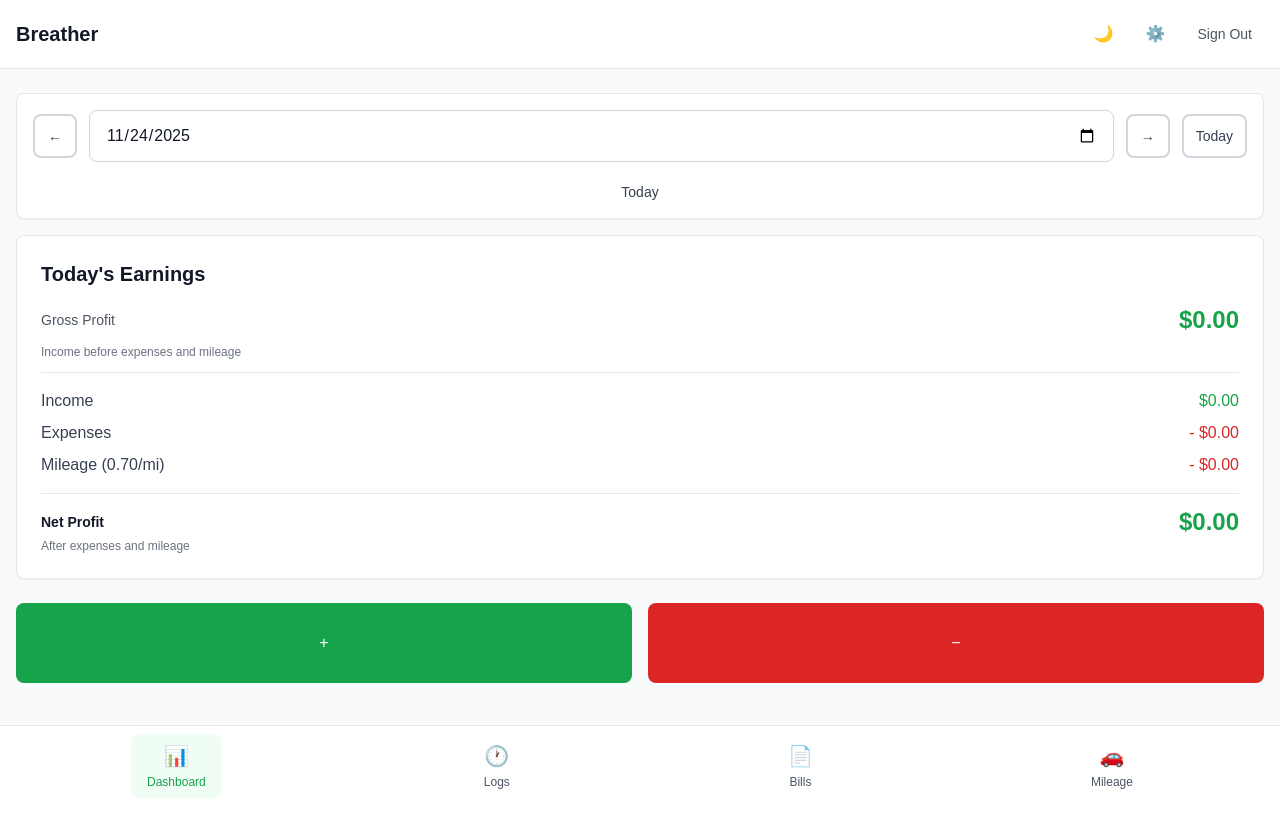
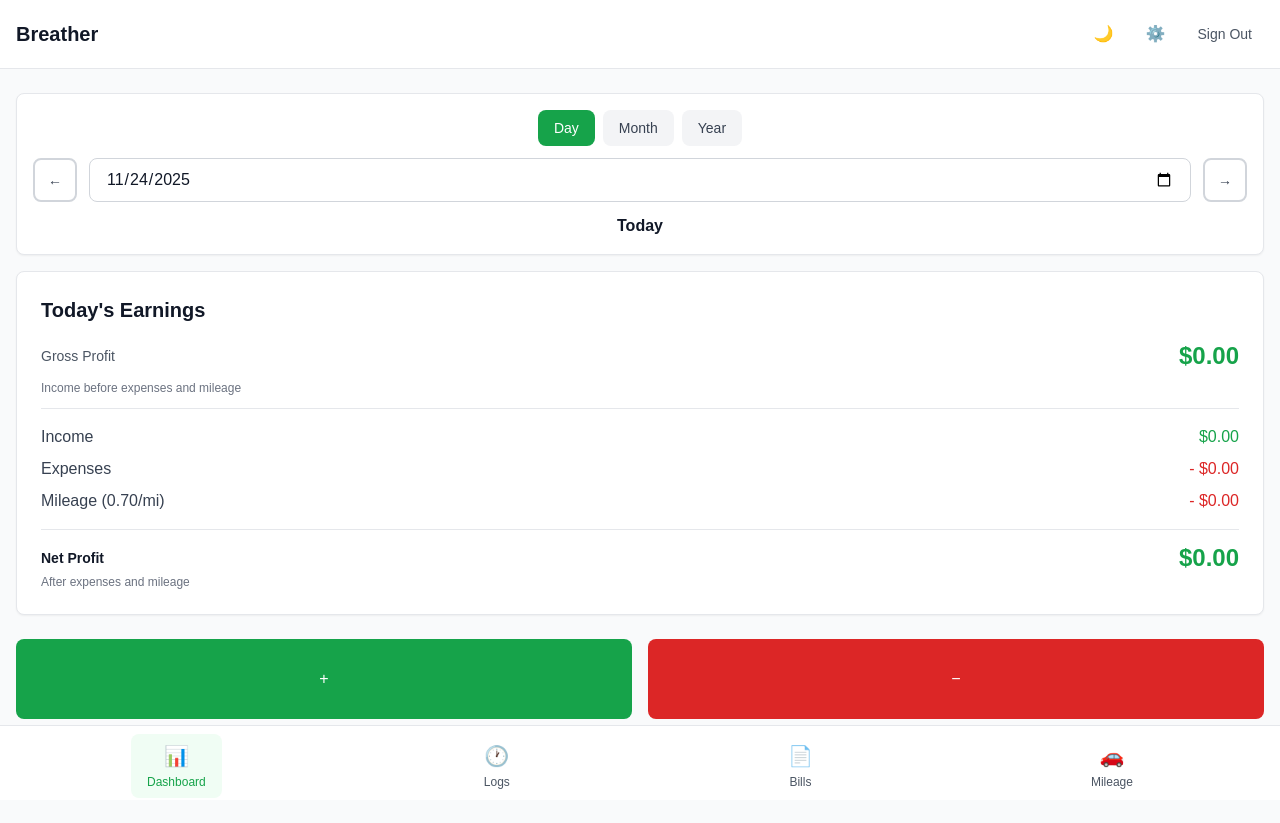
Before and after one commit to RichardMcSorley/breather, a Next.js app: page /dashboard in a window 1280 px wide. Before the commit the page ends 800 px from the top, so only its background shows below. Built offline with nearby package versions, Linux system fonts and the light colour scheme; no server answers; the database is empty; sample sign-in values are in the browser's storage.

Commit message:
feat: Add date view modes to dashboard and API
Implement day, month, and year views for the dashboard. Update the API to support these views for summary data.

Co-authored-by: richard.mcsorley <richard.mcsorley@hey.com>

```diff
--- a/app/(dashboard)/dashboard/page.tsx
+++ b/app/(dashboard)/dashboard/page.tsx
@@ -55,13 +55,16 @@ export default function DashboardPage() {
     return `${today.getFullYear()}-${String(today.getMonth() + 1).padStart(2, '0')}-${String(today.getDate()).padStart(2, '0')}`;
   };
   const [selectedDate, setSelectedDate] = useState<string>(getTodayDateString());
+  const [viewMode, setViewMode] = useState<"day" | "month" | "year">("day");
 
   useEffect(() => {
     if (session?.user?.id) {
       fetchSummary();
+      if (viewMode === "day") {
         loadTodayPayments();
       }
-  }, [session, selectedDate]);
+    }
+  }, [session, selectedDate, viewMode]);
 
   const loadTodayPayments = async () => {
     try {
@@ -156,7 +159,11 @@ export default function DashboardPage() {
   const fetchSummary = async () => {
     try {
       setLoading(true);
-      const res = await fetch(`/api/summary?localDate=${selectedDate}`);
+      const params = new URLSearchParams({
+        localDate: selectedDate,
+        viewMode: viewMode,
+      });
+      const res = await fetch(`/api/summary?${params.toString()}`);
       if (res.ok) {
         const data = await res.json();
         setSummary(data);
@@ -208,11 +215,54 @@ export default function DashboardPage() {
     });
   };
 
-  const formatSelectedDateDisplay = (dateString: string) => {
-    const [year, month, day] = dateString.split("-").map(Number);
+
+  const navigateDate = (direction: "prev" | "next") => {
+    const [year, month, day] = selectedDate.split("-").map(Number);
+    const currentDate = new Date(year, month - 1, day);
+    const newDate = new Date(currentDate);
+
+    if (viewMode === "day") {
+      newDate.setDate(newDate.getDate() + (direction === "next" ? 1 : -1));
+    } else if (viewMode === "month") {
+      newDate.setMonth(newDate.getMonth() + (direction === "next" ? 1 : -1));
+    } else if (viewMode === "year") {
+      newDate.setFullYear(newDate.getFullYear() + (direction === "next" ? 1 : -1));
+    }
+
+    const newDateString = `${newDate.getFullYear()}-${String(newDate.getMonth() + 1).padStart(2, '0')}-${String(newDate.getDate()).padStart(2, '0')}`;
+    setSelectedDate(newDateString);
+  };
+
+  const isDateBeyondToday = () => {
+    const [year, month, day] = selectedDate.split("-").map(Number);
+    const selected = new Date(year, month - 1, day);
+    const today = new Date();
+    today.setHours(0, 0, 0, 0);
+    selected.setHours(0, 0, 0, 0);
+
+    if (viewMode === "day") {
+      return selected > today;
+    } else if (viewMode === "month") {
+      const selectedMonth = new Date(year, month - 1, 1);
+      const todayMonth = new Date(today.getFullYear(), today.getMonth(), 1);
+      return selectedMonth > todayMonth;
+    } else if (viewMode === "year") {
+      return year > today.getFullYear();
+    }
+    return false;
+  };
+
+  const handleDateChange = (e: React.ChangeEvent<HTMLInputElement>) => {
+    setSelectedDate(e.target.value);
+  };
+
+  const getDisplayText = () => {
+    const [year, month, day] = selectedDate.split("-").map(Number);
     const date = new Date(year, month - 1, day);
     const today = new Date();
     today.setHours(0, 0, 0, 0);
+
+    if (viewMode === "day") {
       const selectedDateObj = new Date(date);
       selectedDateObj.setHours(0, 0, 0, 0);
 
@@ -230,23 +280,15 @@ export default function DashboardPage() {
         day: "numeric",
         year: date.getFullYear() !== today.getFullYear() ? "numeric" : undefined,
       });
-  };
-
-  const navigateDate = (direction: "prev" | "next") => {
-    const [year, month, day] = selectedDate.split("-").map(Number);
-    const currentDate = new Date(year, month - 1, day);
-    const newDate = new Date(currentDate);
-    newDate.setDate(newDate.getDate() + (direction === "next" ? 1 : -1));
-    const newDateString = `${newDate.getFullYear()}-${String(newDate.getMonth() + 1).padStart(2, '0')}-${String(newDate.getDate()).padStart(2, '0')}`;
-    setSelectedDate(newDateString);
-  };
-
-  const handleDateChange = (e: React.ChangeEvent<HTMLInputElement>) => {
-    setSelectedDate(e.target.value);
-  };
-
-  const goToToday = () => {
-    setSelectedDate(getTodayDateString());
+    } else if (viewMode === "month") {
+      return date.toLocaleDateString("en-US", {
+        month: "long",
+        year: "numeric",
+      });
+    } else if (viewMode === "year") {
+      return year.toString();
+    }
+    return "";
   };
 
   const handleAddTransaction = (type: "income" | "expense") => {
@@ -273,47 +315,119 @@ export default function DashboardPage() {
     <Layout>
       {/* Date Navigation */}
       <Card className="p-4 mb-4">
-        <div className="flex items-center gap-3 flex-wrap">
+        <div className="space-y-3">
+          {/* View Mode Selector */}
+          <div className="flex items-center justify-center gap-2">
+            <button
+              onClick={() => {
+                setViewMode("day");
+                // Keep the current date when switching to day view
+              }}
+              className={`px-4 py-2 rounded-lg text-sm font-medium transition-colors ${
+                viewMode === "day"
+                  ? "bg-green-600 dark:bg-green-700 text-white"
+                  : "bg-gray-100 dark:bg-gray-800 text-gray-700 dark:text-gray-300 hover:bg-gray-200 dark:hover:bg-gray-700"
+              }`}
+            >
+              Day
+            </button>
+            <button
+              onClick={() => {
+                setViewMode("month");
+                // Set to first of the month when switching to month view
+                const [year, month] = selectedDate.split("-").map(Number);
+                setSelectedDate(`${year}-${String(month).padStart(2, '0')}-01`);
+              }}
+              className={`px-4 py-2 rounded-lg text-sm font-medium transition-colors ${
+                viewMode === "month"
+                  ? "bg-green-600 dark:bg-green-700 text-white"
+                  : "bg-gray-100 dark:bg-gray-800 text-gray-700 dark:text-gray-300 hover:bg-gray-200 dark:hover:bg-gray-700"
+              }`}
+            >
+              Month
+            </button>
+            <button
+              onClick={() => {
+                setViewMode("year");
+                // Set to January 1st when switching to year view
+                const [year] = selectedDate.split("-").map(Number);
+                setSelectedDate(`${year}-01-01`);
+              }}
+              className={`px-4 py-2 rounded-lg text-sm font-medium transition-colors ${
+                viewMode === "year"
+                  ? "bg-green-600 dark:bg-green-700 text-white"
+                  : "bg-gray-100 dark:bg-gray-800 text-gray-700 dark:text-gray-300 hover:bg-gray-200 dark:hover:bg-gray-700"
+              }`}
+            >
+              Year
+            </button>
+          </div>
+
+          {/* Date Navigation Controls */}
+          <div className="flex items-center gap-3">
             <Button
               variant="outline"
               size="sm"
               onClick={() => navigateDate("prev")}
-            className="min-w-[44px]"
-            aria-label="Previous day"
+              className="min-w-[44px] h-10 flex items-center justify-center"
+              aria-label={`Previous ${viewMode}`}
             >
               ←
             </Button>
 
             <div className="flex-1 min-w-[200px]">
+              {viewMode === "day" ? (
                 <Input
                   type="date"
                   value={selectedDate}
                   onChange={handleDateChange}
-              className="w-full"
+                  className="w-full h-10"
                 />
+              ) : viewMode === "month" ? (
+                <Input
+                  type="month"
+                  value={`${selectedDate.split("-")[0]}-${selectedDate.split("-")[1]}`}
+                  onChange={(e) => {
+                    const [year, month] = e.target.value.split("-");
+                    setSelectedDate(`${year}-${month}-01`);
+                  }}
+                  className="w-full h-10"
+                />
+              ) : (
+                <Input
+                  type="number"
+                  value={selectedDate.split("-")[0]}
+                  onChange={(e) => {
+                    const year = e.target.value;
+                    setSelectedDate(`${year}-01-01`);
+                  }}
+                  min="2000"
+                  max={new Date().getFullYear() + 10}
+                  className="w-full h-10"
+                  placeholder="Year"
+                />
+              )}
             </div>
 
             <Button
               variant="outline"
               size="sm"
-            onClick={() => navigateDate("next")}
-            className="min-w-[44px]"
-            aria-label="Next day"
+              onClick={() => {
+                if (!isDateBeyondToday()) {
+                  navigateDate("next");
+                }
+              }}
+              disabled={isDateBeyondToday()}
+              className="min-w-[44px] h-10 flex items-center justify-center"
+              aria-label={`Next ${viewMode}`}
             >
               →
             </Button>
+          </div>
 
-          <Button
-            variant="outline"
-            size="sm"
-            onClick={goToToday}
-            className="whitespace-nowrap"
-          >
-            Today
-          </Button>
-
-          <div className="w-full text-center mt-2 text-sm font-medium text-gray-700 dark:text-gray-300">
-            {formatSelectedDateDisplay(selectedDate)}
+          {/* Display Text */}
+          <div className="text-center text-base font-semibold text-gray-900 dark:text-white">
+            {getDisplayText()}
           </div>
         </div>
       </Card>
@@ -324,7 +438,11 @@ export default function DashboardPage() {
             <Card className="p-6">
               <div className="flex items-center justify-between mb-4">
                 <h2 className="text-xl font-bold text-gray-900 dark:text-white">
-                  {formatSelectedDateDisplay(selectedDate)}&apos;s Earnings
+                  {viewMode === "day"
+                    ? `${getDisplayText()}'s Earnings`
+                    : viewMode === "month"
+                    ? `${getDisplayText()} Earnings`
+                    : `${getDisplayText()} Earnings`}
                 </h2>
               </div>
 
--- a/app/api/summary/route.ts
+++ b/app/api/summary/route.ts
@@ -4,7 +4,7 @@ import { authOptions } from "../auth/[...nextauth]/config";
 import connectDB from "@/lib/mongodb";
 import Transaction from "@/lib/models/Transaction";
 import UserSettings from "@/lib/models/UserSettings";
-import { startOfMonth, endOfMonth, subDays, startOfDay, endOfDay, differenceInDays } from "date-fns";
+import { startOfMonth, endOfMonth, startOfYear, endOfYear, subDays, startOfDay, endOfDay, differenceInDays } from "date-fns";
 import { handleApiError } from "@/lib/api-error-handler";
 import Mileage from "@/lib/models/Mileage";
 import Bill from "@/lib/models/Bill";
@@ -22,6 +22,7 @@ export async function GET(request: NextRequest) {
     // Get user's local date from query params if provided, otherwise use server date
     const { searchParams } = new URL(request.url);
     const localDateStr = searchParams.get("localDate");
+    const viewMode = searchParams.get("viewMode") || "day";
 
     let now: Date;
     if (localDateStr) {
@@ -38,68 +39,125 @@ export async function GET(request: NextRequest) {
       now = new Date(Date.UTC(utcYear, utcMonth, utcDay, 0, 0, 0, 0));
     }
 
-    // Use date-fns functions - they work with Date objects
-    // Since we're using UTC dates, the calculations will be correct
+    // Determine date range based on view mode
+    let rangeStart: Date;
+    let rangeEnd: Date;
+    let todayStart: Date;
+    let todayEnd: Date;
+
+    if (viewMode === "year") {
+      rangeStart = startOfYear(now);
+      rangeEnd = endOfYear(now);
+      // For year view, use the full year range
+      todayStart = new Date(rangeStart);
+      todayStart.setUTCHours(0, 0, 0, 0);
+      todayEnd = new Date(rangeEnd);
+      todayEnd.setUTCHours(23, 59, 59, 999);
+    } else if (viewMode === "month") {
+      rangeStart = startOfMonth(now);
+      rangeEnd = endOfMonth(now);
+      // For month view, use the full month range
+      todayStart = new Date(rangeStart);
+      todayStart.setUTCHours(0, 0, 0, 0);
+      todayEnd = new Date(rangeEnd);
+      todayEnd.setUTCHours(23, 59, 59, 999);
+    } else {
+      // Day view - use the selected day
+      rangeStart = startOfMonth(now);
+      rangeEnd = endOfMonth(now);
+      // For today's range, manually set UTC hours to ensure we get the full day in UTC
+      todayStart = new Date(now);
+      todayStart.setUTCHours(0, 0, 0, 0);
+      todayEnd = new Date(now);
+      todayEnd.setUTCHours(23, 59, 59, 999);
+    }
+
     const monthStart = startOfMonth(now);
     const monthEnd = endOfMonth(now);
     const thirtyDaysAgo = subDays(now, 30);
 
-    // For today's range, manually set UTC hours to ensure we get the full day in UTC
-    const todayStart = new Date(now);
-    todayStart.setUTCHours(0, 0, 0, 0);
-    const todayEnd = new Date(now);
-    todayEnd.setUTCHours(23, 59, 59, 999);
-
     const settings = await UserSettings.findOne({ userId: session.user.id }).lean();
 
-    // Get transactions for the current month
+    // Get transactions for the selected range (day/month/year)
     const transactionQuery: any = {
       userId: session.user.id,
       date: {
-        $gte: monthStart,
-        $lte: monthEnd,
+        $gte: todayStart,
+        $lte: todayEnd,
       },
     };
 
     const transactions = await Transaction.find(transactionQuery).lean();
     const relevantTransactions = transactions;
 
-    // Get active bills for the current month
+    // Get active bills
     const activeBills = await Bill.find({
       userId: session.user.id,
       isActive: true,
     }).lean();
 
-    // Calculate bills due this month and their actual due dates
-    // Use UTC methods to get year/month
-    const currentYear = now.getUTCFullYear();
-    const currentMonth = now.getUTCMonth();
-
+    // Calculate bills due for the selected period
     let totalBillsDue = 0;
     let lastDueDate: Date | null = null;
 
-    for (const bill of activeBills) {
-      // Calculate the actual due date for this month in UTC
-      const dueDay = bill.dueDate;
-      // Create date for this month's due date in UTC
-      const billDueDate = new Date(Date.UTC(currentYear, currentMonth, dueDay, 23, 59, 59, 999));
+    if (viewMode === "year") {
+      // For year view, calculate bills for all months in the year
+      const year = now.getUTCFullYear();
+      for (let month = 0; month < 12; month++) {
+        for (const bill of activeBills) {
+          const dueDay = bill.dueDate;
+          const billDueDate = new Date(Date.UTC(year, month, dueDay, 23, 59, 59, 999));
 
-      totalBillsDue += bill.amount;
+          // Only count bills within the year range
+          if (billDueDate >= todayStart && billDueDate <= todayEnd) {
+            totalBillsDue += bill.amount;
+            if (!lastDueDate || billDueDate > lastDueDate) {
+              lastDueDate = billDueDate;
+            }
+          }
+        }
+      }
+    } else if (viewMode === "month") {
+      // For month view, calculate bills for the selected month
+      const currentYear = now.getUTCFullYear();
+      const currentMonth = now.getUTCMonth();
 
-      // Track the latest due date (whether past or future)
-      if (!lastDueDate || billDueDate > lastDueDate) {
-        lastDueDate = billDueDate;
+      for (const bill of activeBills) {
+        const dueDay = bill.dueDate;
+        const billDueDate = new Date(Date.UTC(currentYear, currentMonth, dueDay, 23, 59, 59, 999));
+
+        totalBillsDue += bill.amount;
+        if (!lastDueDate || billDueDate > lastDueDate) {
+          lastDueDate = billDueDate;
+        }
+      }
+    } else {
+      // For day view, calculate bills for the current month (existing logic)
+      const currentYear = now.getUTCFullYear();
+      const currentMonth = now.getUTCMonth();
+
+      for (const bill of activeBills) {
+        const dueDay = bill.dueDate;
+        const billDueDate = new Date(Date.UTC(currentYear, currentMonth, dueDay, 23, 59, 59, 999));
+
+        totalBillsDue += bill.amount;
+        if (!lastDueDate || billDueDate > lastDueDate) {
+          lastDueDate = billDueDate;
+        }
       }
     }
 
     // Calculate days until last bill is due (can be negative if overdue)
     const daysUntilLastBill = lastDueDate ? differenceInDays(lastDueDate, now) : 0;
 
-    // Get all mileage entries (for total calculation)
+    // Get all mileage entries for the selected range
+    const mileageStartDate = viewMode === "year" ? startOfYear(now) : viewMode === "month" ? startOfMonth(now) : thirtyDaysAgo;
+
     const mileageEntries = await Mileage.find({
       userId: session.user.id,
       date: {
-        $gte: thirtyDaysAgo,
+        $gte: mileageStartDate,
+        $lte: todayEnd,
       },
     })
       .sort({ date: 1, createdAt: 1 })
@@ -109,7 +167,8 @@ export async function GET(request: NextRequest) {
     const workMileageEntries = await Mileage.find({
       userId: session.user.id,
       date: {
-        $gte: thirtyDaysAgo,
+        $gte: mileageStartDate,
+        $lte: todayEnd,
       },
       classification: "work",
     })
@@ -165,9 +224,26 @@ export async function GET(request: NextRequest) {
     // Free cash = income - variable expenses - total bills due (all bills for the month)
     const freeCash = grossTotal - variableExpenses - totalBillsDue;
 
-    // Calculate actual daily patterns from transactions
-    const daysInMonth = now.getDate(); // Days that have passed this month
-    const actualDays = Math.max(daysInMonth, 1); // At least 1 day to avoid division by zero
+    // Calculate actual days in the period
+    let actualDays: number;
+    const today = new Date();
+    today.setUTCHours(0, 0, 0, 0);
+
+    if (viewMode === "year") {
+      const yearStart = startOfYear(now);
+      // Use the earlier of today or the end of the selected year
+      const endDate = today < todayEnd ? today : todayEnd;
+      const daysDiff = Math.floor((endDate.getTime() - yearStart.getTime()) / (1000 * 60 * 60 * 24));
+      actualDays = Math.max(daysDiff + 1, 1);
+    } else if (viewMode === "month") {
+      const monthStart = startOfMonth(now);
+      // Use the earlier of today or the end of the selected month
+      const endDate = today < todayEnd ? today : todayEnd;
+      const daysDiff = Math.floor((endDate.getTime() - monthStart.getTime()) / (1000 * 60 * 60 * 24));
+      actualDays = Math.max(daysDiff + 1, 1);
+    } else {
+      actualDays = 1; // Day view is always 1 day
+    }
 
     // Calculate average daily income
     const averageDailyIncome = grossTotal / actualDays;
@@ -222,9 +298,9 @@ export async function GET(request: NextRequest) {
       daysToBreakEven = Math.max(0, daysUntilLastBill);
     }
 
-    // For today's earnings, show ALL transactions from today
-    // Only exclude bills from today's display
-    const allTodayTransactions = await Transaction.find({
+    // For period earnings (day/month/year), show ALL transactions from the period
+    // Only exclude bills from the display
+    const allPeriodTransactions = await Transaction.find({
       userId: session.user.id,
       date: {
         $gte: todayStart,
@@ -232,22 +308,22 @@ export async function GET(request: NextRequest) {
       },
     }).lean();
 
-    const todayTransactions = allTodayTransactions.filter((t) => {
+    const periodTransactions = allPeriodTransactions.filter((t) => {
       return !t.isBill;
     });
 
-    const todayIncome = todayTransactions
+    const todayIncome = periodTransactions
       .filter((t) => t.type === "income")
       .reduce((sum, t) => sum + t.amount, 0);
 
-    const todayExpenses = todayTransactions
+    const todayExpenses = periodTransactions
       .filter((t) => t.type === "expense")
       .reduce((sum, t) => sum + t.amount, 0);
 
     const todayNet = todayIncome - todayExpenses;
 
-    // Calculate today's work mileage for tax deductions
-    const todayWorkMileageEntries = await Mileage.find({
+    // Calculate period's work mileage for tax deductions
+    const periodWorkMileageEntries = await Mileage.find({
       userId: session.user.id,
       date: {
         $gte: todayStart,
@@ -259,11 +335,11 @@ export async function GET(request: NextRequest) {
       .lean();
 
     let todayMileageMiles = 0;
-    if (todayWorkMileageEntries.length >= 2) {
+    if (periodWorkMileageEntries.length >= 2) {
       todayMileageMiles =
-        todayWorkMileageEntries[todayWorkMileageEntries.length - 1].odometer -
-        todayWorkMileageEntries[0].odometer;
-    } else if (todayWorkMileageEntries.length === 1) {
+        periodWorkMileageEntries[periodWorkMileageEntries.length - 1].odometer -
+        periodWorkMileageEntries[0].odometer;
+    } else if (periodWorkMileageEntries.length === 1) {
       const previousWorkEntry = await Mileage.findOne({
         userId: session.user.id,
         date: { $lt: todayStart },
@@ -274,7 +350,7 @@ export async function GET(request: NextRequest) {
 
       if (previousWorkEntry) {
         todayMileageMiles = Math.max(
-          todayWorkMileageEntries[0].odometer - previousWorkEntry.odometer,
+          periodWorkMileageEntries[0].odometer - previousWorkEntry.odometer,
           0
         );
       }
--- a/components/ui/Button.tsx
+++ b/components/ui/Button.tsx
@@ -16,10 +16,10 @@ export default function Button({
   const baseStyles = "font-medium rounded-lg transition-colors focus:outline-none focus:ring-2 focus:ring-offset-2 min-h-[44px] min-w-[44px]";
 
   const variants = {
-    primary: "bg-green-600 dark:bg-green-700 text-white hover:bg-green-700 dark:hover:bg-green-600 focus:ring-green-500 dark:focus:ring-green-400",
-    secondary: "bg-blue-600 dark:bg-blue-700 text-white hover:bg-blue-700 dark:hover:bg-blue-600 focus:ring-blue-500 dark:focus:ring-blue-400",
-    danger: "bg-red-600 dark:bg-red-700 text-white hover:bg-red-700 dark:hover:bg-red-600 focus:ring-red-500 dark:focus:ring-red-400",
-    outline: "border-2 border-gray-300 dark:border-gray-600 text-gray-700 dark:text-gray-300 hover:bg-gray-50 dark:hover:bg-gray-800 focus:ring-gray-500 dark:focus:ring-gray-400",
+    primary: "bg-green-600 dark:bg-green-700 text-white hover:bg-green-700 dark:hover:bg-green-600 focus:ring-green-500 dark:focus:ring-green-400 disabled:opacity-50 disabled:cursor-not-allowed disabled:hover:bg-green-600 dark:disabled:hover:bg-green-700",
+    secondary: "bg-blue-600 dark:bg-blue-700 text-white hover:bg-blue-700 dark:hover:bg-blue-600 focus:ring-blue-500 dark:focus:ring-blue-400 disabled:opacity-50 disabled:cursor-not-allowed disabled:hover:bg-blue-600 dark:disabled:hover:bg-blue-700",
+    danger: "bg-red-600 dark:bg-red-700 text-white hover:bg-red-700 dark:hover:bg-red-600 focus:ring-red-500 dark:focus:ring-red-400 disabled:opacity-50 disabled:cursor-not-allowed disabled:hover:bg-red-600 dark:disabled:hover:bg-red-700",
+    outline: "border-2 border-gray-300 dark:border-gray-600 text-gray-700 dark:text-gray-300 hover:bg-gray-50 dark:hover:bg-gray-800 focus:ring-gray-500 dark:focus:ring-gray-400 disabled:opacity-50 disabled:cursor-not-allowed disabled:hover:bg-transparent dark:disabled:hover:bg-transparent",
   };
 
   const sizes = {
```
Lines whose indentation alone changed are shown as unchanged.
